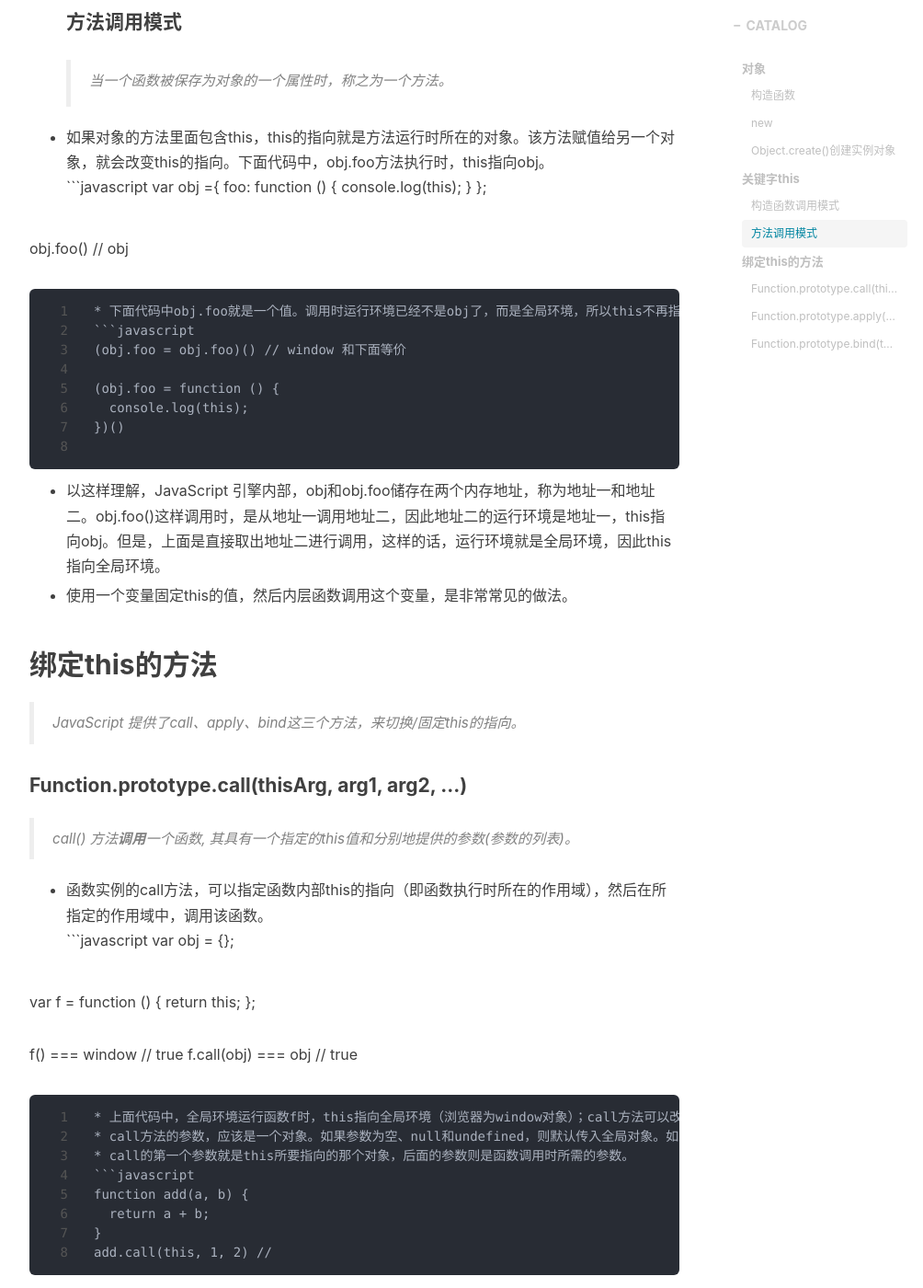
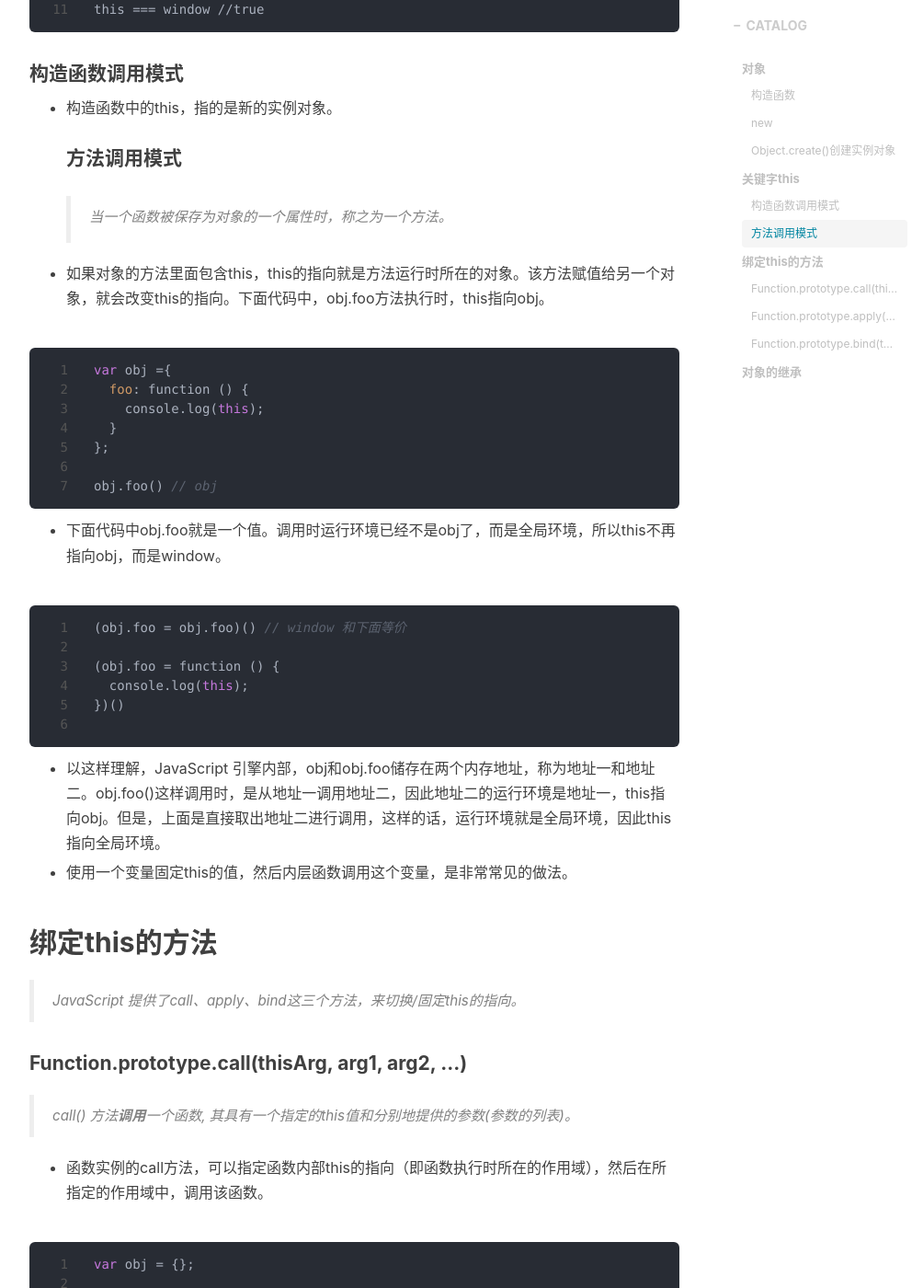
Before and after one commit to fatty-wang/fatty-wang.github.io, a Jekyll site: the page built from _posts/2018-12-15-javascript-object.md, in a window 1280 px wide and 1400 px high, scrolled down 2564 px. Shown: the whole window at 92% size, without its empty margins (233-1237 px from the left). Built offline with Jekyll 4.4.1, drawn with Linux system fonts in a browser that asks for light colours; nearby versions of some CDN libraries; comment, search, counter and statistics services are not loaded; some of the changed text lies outside the part shown.

Commit message:
javascript objectv1

````diff
--- a/_posts/2018-12-15-javascript-object.md
+++ b/_posts/2018-12-15-javascript-object.md
@@ -11,6 +11,7 @@ tags:
 
 ## 对象
 >JavaScript中的对象是可变的键控集合(key collections)。
+
 * 对象是一个容器，封装了property和method。property是对象的状态，method是对象的行为。
 * JavaScript 语言的对象体系，不是基于“类”的，而是基于构造函数（constructor）和原型链（prototype）。
 #### 构造函数
@@ -37,14 +38,14 @@ var car = new Car(100);
 * 构造函数内部的this**指向新生成的对象**，所有针对this的操作，都会发生在这个空对象上。
 * 构造函数就是操作一个空对象（this对象），将其“构造”为需要的样子。
 * 如果构造函数内部有return语句，而且return后面跟着一个对象，new命令会返回return语句指定的对象；否则，就会不管return语句，返回this对象。
+
 ```javascript
 var Vehicle = function (){
   this.price = 1000;
   return { price: 2000 };
 };
 
-(new Vehicle()).price
-// 200
+(new Vehicle()).price // 200
 ```
 * 如果对普通函数（内部没有this关键字的函数）使用new命令，则会返回一个空对象。
 * 函数内部可以使用new.target属性。如果当前函数是new命令调用，new.target指向当前函数，否则为undefined。使用这个属性可以判断函数调用的时候，是否是使用new命令。
@@ -54,7 +55,6 @@ function f() {
   if (!new.target) {
     throw new Error('请使用 new 命令调用！');
   }
-  // ...
 }
 
 f() // Uncaught Error: 请使用 new 命令调用！
@@ -77,11 +77,9 @@ var obj = {
   x: 2,
 };
 
-// 单独执行
-f() // 1
+f() // 1  单独执行
 
-// obj 环境执行
-obj.f() // 2
+obj.f() // 2  obj 环境执行
 ```
 上述代码中，函数f在全局环境执行，this.x指向全局环境的x；在obj环境执行，this.x指向obj.x。
 ## 不通场景中的this
@@ -100,6 +98,7 @@ this === window //true
 #### 方法调用模式
 >当一个函数被保存为对象的一个属性时，称之为一个方法。
 * 如果对象的方法里面包含this，this的指向就是方法运行时所在的对象。该方法赋值给另一个对象，就会改变this的指向。下面代码中，obj.foo方法执行时，this指向obj。
+
 ```javascript
 var obj ={
   foo: function () {
@@ -110,6 +109,7 @@ var obj ={
 obj.foo() // obj
 ```
 * 下面代码中obj.foo就是一个值。调用时运行环境已经不是obj了，而是全局环境，所以this不再指向obj，而是window。
+
 ```javascript
 (obj.foo = obj.foo)() // window 和下面等价
 
@@ -129,6 +129,7 @@ obj.foo() // obj
 >call() 方法**调用**一个函数, 其具有一个指定的this值和分别地提供的参数(参数的列表)。
 
 * 函数实例的call方法，可以指定函数内部this的指向（即函数执行时所在的作用域），然后在所指定的作用域中，调用该函数。
+
 ```javascript
 var obj = {};
 
@@ -142,6 +143,7 @@ f.call(obj) === obj // true
 * 上面代码中，全局环境运行函数f时，this指向全局环境（浏览器为window对象）；call方法可以改变this的指向，指定this指向对象obj，然后在对象obj的作用域中运行函数f。
 * call方法的参数，应该是一个对象。如果参数为空、null和undefined，则默认传入全局对象。如果call方法的参数是一个原始值，那么这个原始值会自动转成对应的包装对象，然后传入call方法。
 * call的第一个参数就是this所要指向的那个对象，后面的参数则是函数调用时所需的参数。
+
 ```javascript
 function add(a, b) {
   return a + b;
@@ -155,3 +157,6 @@ add.call(this, 1, 2) //
 #### Function.prototype.bind(thisArg[, arg1[, arg2[, ...]]])
 
 * bind方法用于将函数体内的this绑定到某个对象，然后返回一个新函数。
+
+## 对象的继承
+>
````
